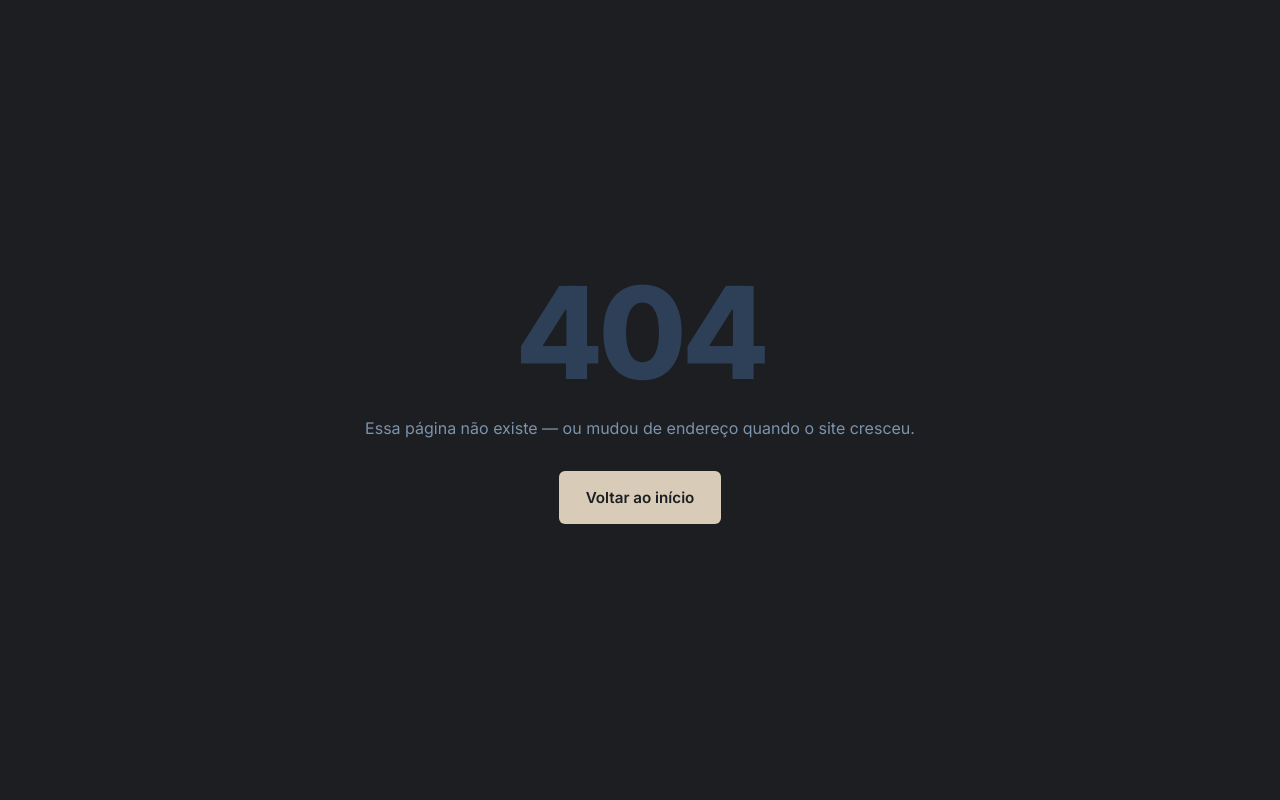
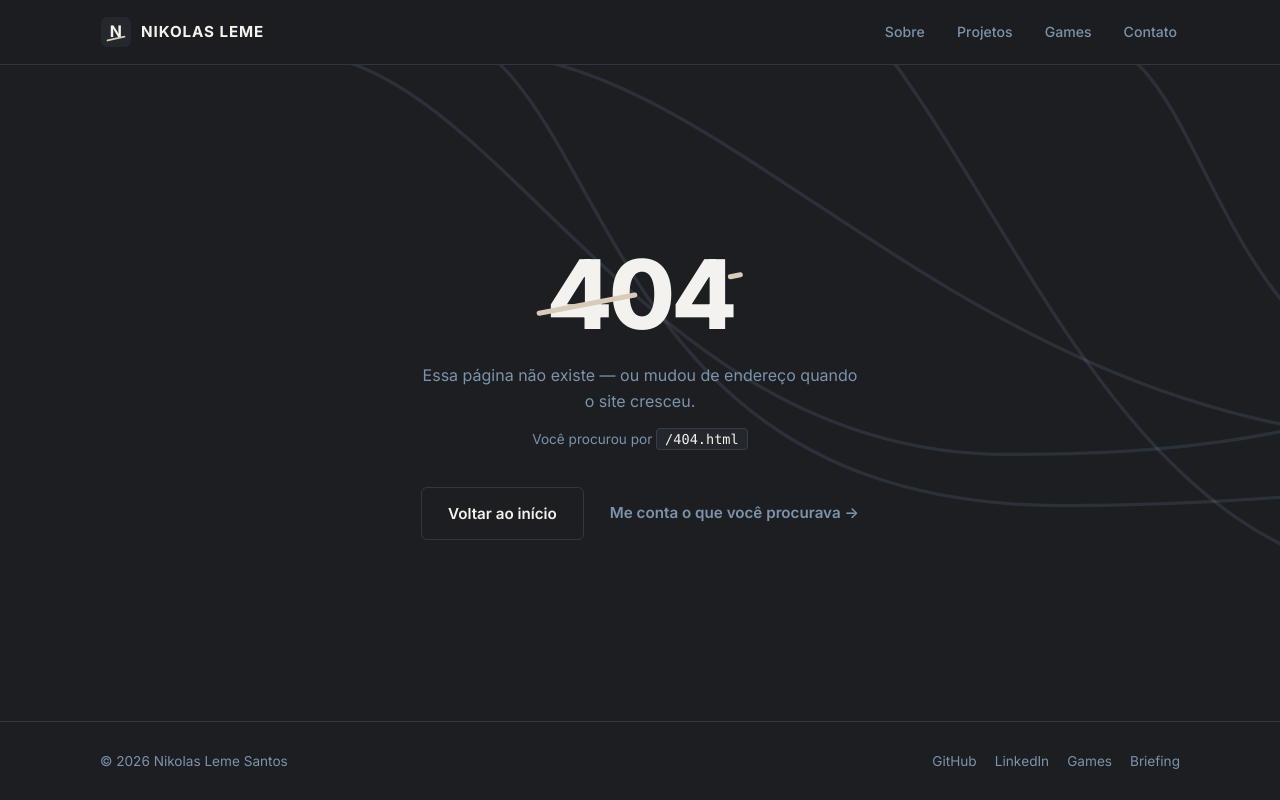
Before and after one commit to nikk7007/nikolas_site, a PHP site: page /404.html in a window 1280 px wide. Run offline with PHP 8.4, Linux system fonts and the light colour scheme.

Commit message:
404: página de erro na identidade do site
- Header e footer completos: quem cai aqui ganha rotas de saída reais
- Linhas fluidas do hero ao fundo; risco diagonal de areia corta o
  número e se desenha sozinho ao carregar (estático com reduced-motion)
- Mostra o caminho que a pessoa tentou acessar (location.pathname em
  chip mono) e oferece reportar o link quebrado por e-mail
- Botão fantasma como ação principal: o ponto quente da tela é o risco

Co-Authored-By: Claude Fable 5 <noreply@anthropic.com>

```diff
--- a/404.html
+++ b/404.html
@@ -6,16 +6,65 @@
   <title>Página não encontrada — Nikolas Leme Santos</title>
   <meta name="robots" content="noindex" />
   <link rel="icon" href="/assets/favicon.svg" type="image/svg+xml" />
-  <link href="https://fonts.googleapis.com/css2?family=Inter:wght@400;600;800&display=swap" rel="stylesheet" />
+  <link rel="preconnect" href="https://fonts.googleapis.com" />
+  <link rel="preconnect" href="https://fonts.gstatic.com" crossorigin />
+  <link href="https://fonts.googleapis.com/css2?family=Inter:wght@400;500;600;700;800&display=swap" rel="stylesheet" />
   <link rel="stylesheet" href="/css/site.css" />
 </head>
-<body>
+<body class="error-body">
+  <header class="site-head">
+    <div class="wrap">
+      <a class="mark" href="/" aria-label="Nikolas Leme Santos — início">
+        <svg width="30" height="30" viewBox="0 0 64 64" aria-hidden="true">
+          <rect width="64" height="64" rx="12" fill="#24272c" />
+          <text x="32" y="43" text-anchor="middle" font-family="Inter, system-ui, sans-serif" font-size="34" font-weight="700" fill="#f4f2ee">N</text>
+          <path d="M14 50 L50 42" stroke="#d8cbb8" stroke-width="4" stroke-linecap="round" />
+        </svg>
+        <span>NIKOLAS&nbsp;LEME</span>
+      </a>
+      <nav class="site-nav" aria-label="Seções do site">
+        <a href="/#sobre" data-sec>Sobre</a>
+        <a href="/#projetos" data-sec>Projetos</a>
+        <a href="/games/">Games</a>
+        <a href="/#contato">Contato</a>
+      </nav>
+    </div>
+  </header>
+
   <main class="error-page">
-    <div>
-      <p class="code">404</p>
-      <p>Essa página não existe — ou mudou de endereço quando o site cresceu.</p>
-      <a class="btn btn-sand" href="/"><span class="btn-text">Voltar ao início</span></a>
+    <svg class="hero-lines" viewBox="0 0 1584 396" preserveAspectRatio="xMidYMid slice" aria-hidden="true">
+      <g fill="none" stroke="rgba(124,147,172,0.16)" stroke-width="2">
+        <path d="M1888.79 117.81C1737.05 118.28 1592.07 228.86 1292.05 228.69 992.04 228.52 855.74-3.58 695.32-7.84" />
+        <path d="M1816.46 182.95C1622.54 183.07 1339.11 266.94 1045.24 266.11 751.37 265.28 779.46-9.73 659.63-25.53" />
+        <path d="M1858.42 235.23C1751.87 235.15 1646.77 185.73 1435.12 185.73 1223.47 185.73 1228.9 236.45 1011.82 235.23 794.74 234.01 710.21 1 588.52-7.4" />
+        <path d="M1893.33 133.46C1753.04 133.66 1549.54 213.28 1337.8 212.66 1126.05 212.04 1149.17-3.78 1060.03-18.17" />
+        <path d="M1672.2 226.63C1567.44 227.05 1480.42 314.62 1261.5 309.79 1042.58 304.96 988.94-48.64 850.8-77.51" />
+      </g>
+    </svg>
+    <div class="error-inner">
+      <p class="code">404<svg viewBox="0 0 100 24" preserveAspectRatio="none" aria-hidden="true"><path pathLength="100" d="M2 20 L98 4" /></svg></p>
+      <p class="error-lead">Essa página não existe — ou mudou de endereço quando o site cresceu.</p>
+      <p class="error-path">Você procurou por <code id="lost-path">/</code></p>
+      <div class="error-actions">
+        <a class="btn btn-ghost" href="/"><span class="btn-text">Voltar ao início</span></a>
+        <a class="arrow-link" href="mailto:contato@nikolasleme.com.br?subject=Link%20quebrado%20no%20site">Me conta o que você procurava →</a>
+      </div>
     </div>
   </main>
+
+  <footer class="site-foot">
+    <div class="wrap">
+      <span>© 2026 Nikolas Leme Santos</span>
+      <nav aria-label="Links externos">
+        <a href="https://github.com/nikk7007" rel="me">GitHub</a>
+        <a href="https://www.linkedin.com/in/nikolasleme" rel="me">LinkedIn</a>
+        <a href="/games/">Games</a>
+        <a href="/form/">Briefing</a>
+      </nav>
+    </div>
+  </footer>
+
+  <script>document.getElementById("lost-path").textContent = location.pathname;</script>
+  <script src="/js/site.js" defer></script>
 </body>
 </html>
--- a/css/site.css
+++ b/css/site.css
@@ -508,23 +508,96 @@ a.card:focus-visible {
 
 /* ---------- página de erro ---------- */
 
+.error-body {
+  min-height: 100svh;
+  display: flex;
+  flex-direction: column;
+}
+
 .error-page {
-  min-height: 100svh;
+  position: relative;
+  overflow: hidden;
+  flex: 1;
   display: grid;
   place-items: center;
   text-align: center;
   color: var(--paper);
-  padding: var(--gutter);
+  padding: calc(var(--gutter) * 1.5) var(--gutter);
 }
+
+.error-inner { position: relative; }
+
 .error-page .code {
-  font-size: clamp(4rem, 16vw, 8rem);
+  position: relative;
+  display: inline-block;
+  font-size: clamp(4rem, 14vw, 6rem);
   font-weight: 800;
   letter-spacing: -0.04em;
-  color: var(--slate);
+  color: var(--paper);
   line-height: 1;
   margin: 0;
 }
-.error-page p { color: var(--slate-soft); margin: 18px 0 30px; }
+
+/* o risco da marca corta o número; desenha-se sozinho ao carregar */
+.error-page .code svg {
+  position: absolute;
+  left: -6%;
+  top: 50%;
+  width: 112%;
+  height: 0.6em;
+  translate: 0 -50%;
+  overflow: visible;
+  pointer-events: none;
+}
+
+.error-page .code path {
+  stroke: var(--sand);
+  stroke-width: 5;
+  stroke-linecap: round;
+  fill: none;
+  vector-effect: non-scaling-stroke;
+  stroke-dasharray: 100;
+  stroke-dashoffset: 100;
+  animation: strike-in 0.7s cubic-bezier(0.16, 1, 0.3, 1) 0.35s forwards;
+}
+
+@keyframes strike-in {
+  to { stroke-dashoffset: 0; }
+}
+
+.error-lead {
+  margin: 20px auto 0;
+  max-width: 44ch;
+  color: var(--slate-soft);
+}
+
+.error-path {
+  margin: 14px 0 0;
+  font-size: 0.85rem;
+  color: var(--slate-soft);
+}
+
+.error-path code {
+  font-family: ui-monospace, "Cascadia Code", Menlo, Consolas, monospace;
+  color: var(--paper);
+  background: var(--ink-2);
+  border: 1px solid var(--line-dark);
+  border-radius: 4px;
+  padding: 2px 8px;
+  overflow-wrap: anywhere;
+}
+
+.error-actions {
+  margin-top: 36px;
+  display: flex;
+  flex-wrap: wrap;
+  gap: 14px 26px;
+  align-items: center;
+  justify-content: center;
+}
+
+.error-page .arrow-link { color: var(--slate-soft); }
+.error-page .arrow-link:hover { color: var(--paper); }
 
 /* ---------- revelação no scroll ---------- */
 
@@ -541,6 +614,7 @@ a.card:focus-visible {
   .btn, .card, .site-nav a { transition: none; }
   .btn::after, .btn .btn-text { transition: none; }
   .site-head, .site-head .wrap, .mark svg { transition: none; }
+  .error-page .code path { animation: none; stroke-dashoffset: 0; }
 }
 
 /* ---------- responsivo ---------- */
```
